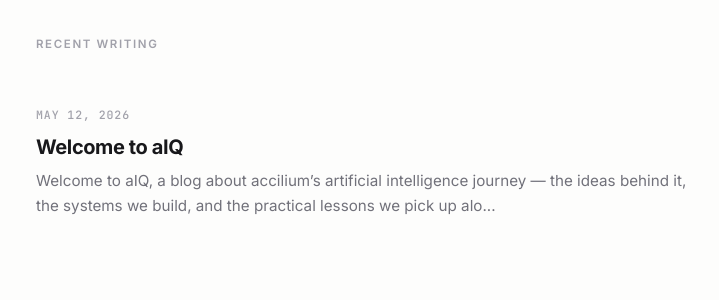
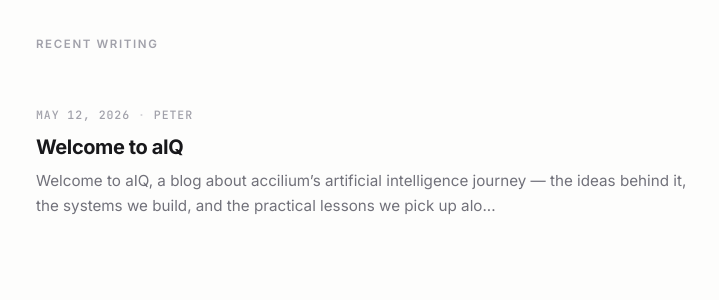
Before and after one commit to accilium/aIQ-blog, a Jekyll site: the page built from index.html, in a window 1280 px wide. Shown: the part 499-799 px from the top of the page, without its empty margins (278-997 px from the left). Built offline with Jekyll 4.4.1, drawn with Linux system fonts in a browser that asks for light colours.

Commit message:
feat: repo hygiene + author attribution (#12)
- README rewrite: explain what the repo is, link the live site, list
  maintainers, document local preview + license. Replaces the 10-byte
  placeholder.
- Add MIT LICENSE at repo root (Copyright 2026 accilium). Decision and
  comparison vs Apache 2.0 captured in accilium/project-aIQ:governance/licensing.md.
- Add author attribution wiring:
  - post.html surfaces page.author with explicit separator + span hooks
  - index.html shows date + author on the listing
  - CSS uses flex for the meta row; muted separator
  - First-name convention ("Leo", "Peter") — Welcome post updated
    from "aIQ" to "Peter"

Closes #166. Closes #168.

```diff
--- a/_layouts/post.html
+++ b/_layouts/post.html
@@ -6,7 +6,7 @@ layout: default
     <h1 class="post-title">{{ page.title }}</h1>
     <p class="post-meta">
       <time datetime="{{ page.date | date_to_xmlschema }}">{{ page.date | date: "%B %-d, %Y" }}</time>
-      {% if page.author %} · {{ page.author }}{% endif %}
+      {% if page.author %}<span class="post-meta-sep" aria-hidden="true">·</span><span class="post-meta-author">{{ page.author }}</span>{% endif %}
     </p>
   </header>
 
--- a/_posts/2026-05-12-welcome-to-aiq.md
+++ b/_posts/2026-05-12-welcome-to-aiq.md
@@ -2,7 +2,7 @@
 layout: post
 title: "Welcome to aIQ"
 date: 2026-05-12
-author: aIQ
+author: Peter
 ---
 
 Welcome to **aIQ**, a blog about accilium's artificial intelligence journey — the ideas behind it,
--- a/assets/css/style.css
+++ b/assets/css/style.css
@@ -294,15 +294,26 @@ a:hover { opacity: 0.7; }
 
 .post-item:last-child { border-bottom: 0; }
 
-.post-item-date {
-  display: block;
+.post-item-meta {
+  display: flex;
+  align-items: baseline;
+  gap: 0.5rem;
+  margin: 0 0 0.55rem;
   color: var(--subtle);
   font-size: 0.72rem;
   font-weight: 500;
   letter-spacing: 0.08em;
   text-transform: uppercase;
-  margin-bottom: 0.55rem;
   font-family: var(--font-mono);
+}
+
+.post-item-date,
+.post-item-author {
+  color: inherit;
+}
+
+.post-item-sep {
+  color: var(--border-strong);
 }
 
 .post-item-title {
@@ -397,6 +408,18 @@ a:hover { opacity: 0.7; }
   font-size: 0.8rem;
   font-family: var(--font-mono);
   margin: 0;
+  display: flex;
+  align-items: baseline;
+  gap: 0.5rem;
+  flex-wrap: wrap;
+}
+
+.post-meta-sep {
+  color: var(--border-strong);
+}
+
+.post-meta-author {
+  color: var(--muted);
 }
 
 .post-content {
--- a/index.html
+++ b/index.html
@@ -22,7 +22,10 @@ layout: default
     <ul class="post-list">
       {% for post in site.posts %}
         <li class="post-item">
-          <time class="post-item-date">{{ post.date | date: "%B %d, %Y" }}</time>
+          <p class="post-item-meta">
+            <time class="post-item-date">{{ post.date | date: "%B %d, %Y" }}</time>
+            {% if post.author %}<span class="post-item-sep" aria-hidden="true">·</span><span class="post-item-author">{{ post.author }}</span>{% endif %}
+          </p>
           <h3 class="post-item-title">
             <a href="{{ post.url | relative_url }}">{{ post.title }}</a>
           </h3>
```
Also changed, not shown: README.md, 1 other file.
